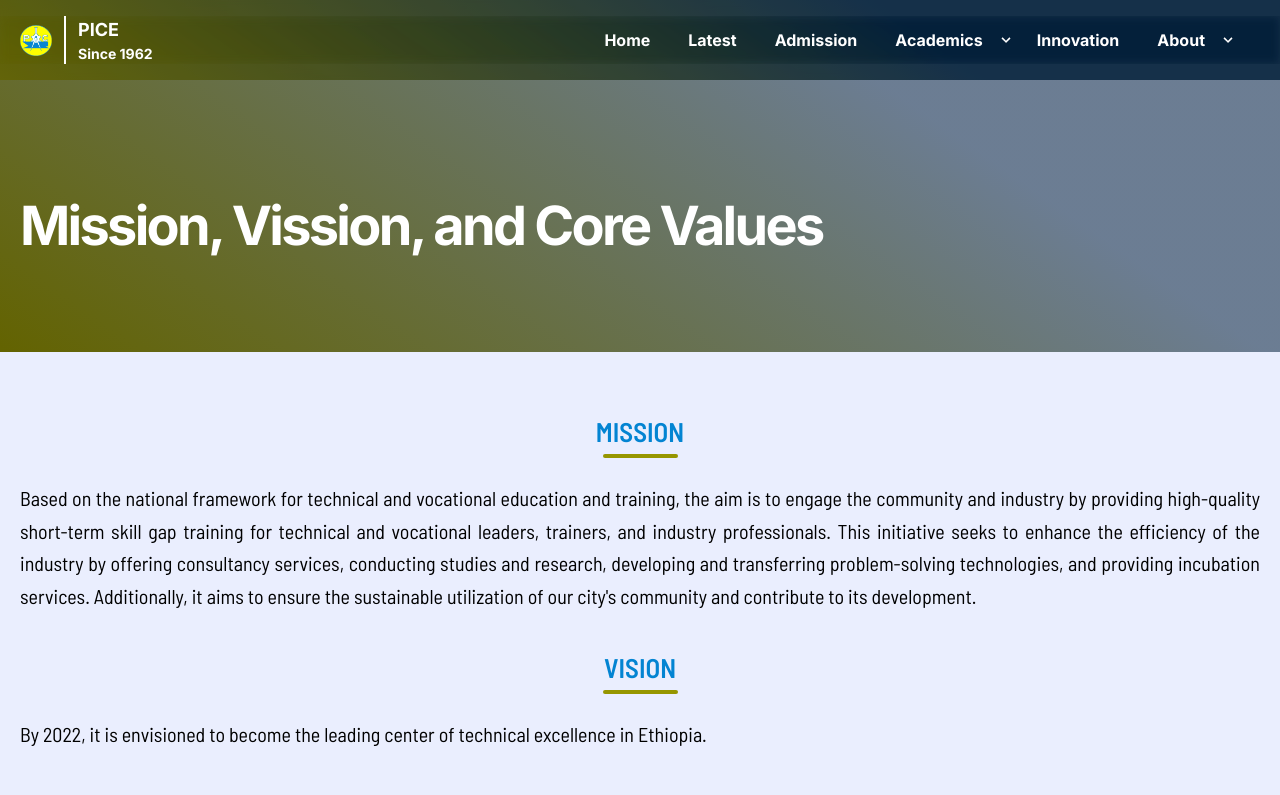
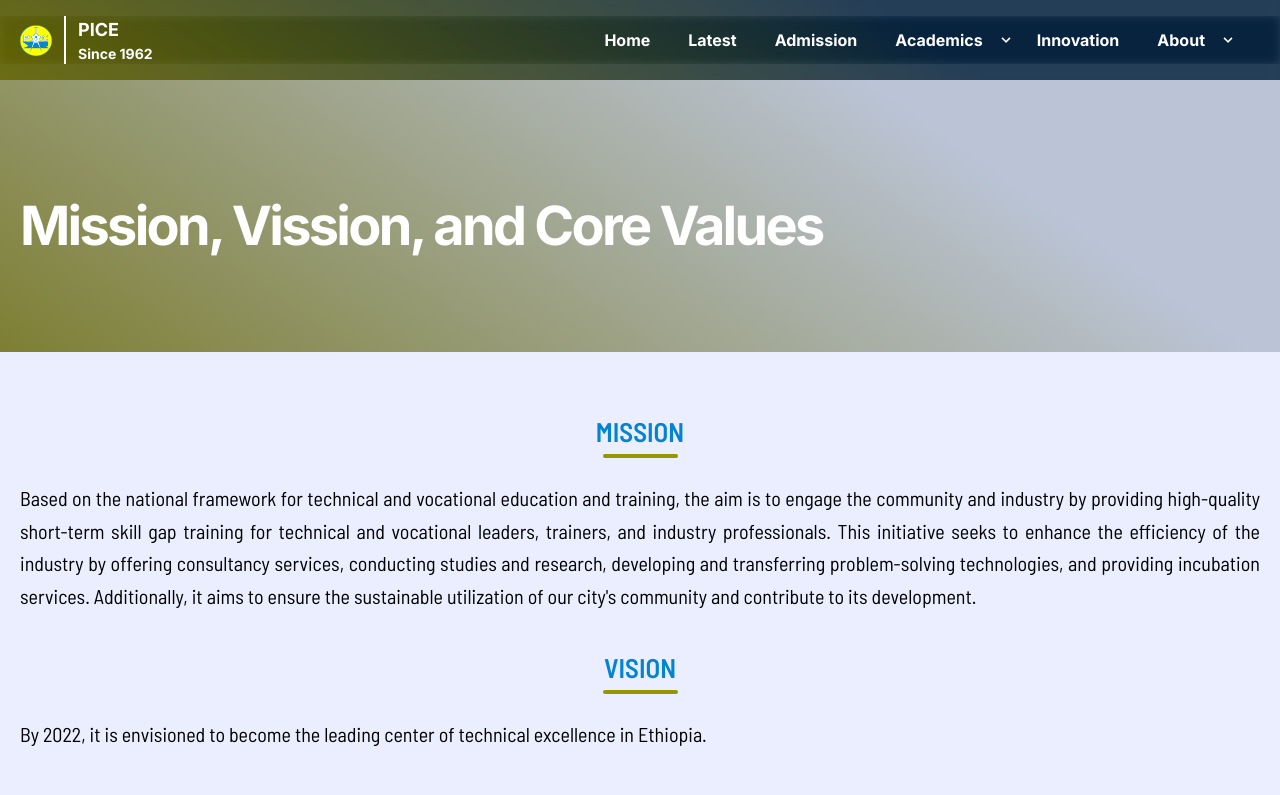
Before and after one commit to bini-i/PICE-Website, a Next.js app: page /about in a window 1280 px wide. Shown: the top 795 px of the page. Built offline with nearby package versions, Linux system fonts and the light colour scheme.

Commit message:
update hero section carousel

```diff
--- a/src/app/globals.css
+++ b/src/app/globals.css
@@ -393,7 +393,7 @@
     .hero-gradient {
         /* background-image: linear-gradient(180deg,#315d7180,#315d7199,#315d71); */
         /* background-image: radial-gradient(ellipse 200% 100% at bottom left,#fcfc00d3,#eaeefe94 100%); */
-        background: linear-gradient(35deg,rgba(99, 99, 0, 1) 0%, rgba(0, 29, 56, 0.54) 71%);
+        background: linear-gradient(35deg,rgba(99, 99, 0, 0.8) 0%, rgba(0, 29, 56, 0.2) 71%);
     }
 
     /* Map */
--- a/src/sections/hero/Carousel.tsx
+++ b/src/sections/hero/Carousel.tsx
@@ -1,12 +1,12 @@
 import Slider from "react-slick";
 // For example, in pages/index.js or components/YourProductSection.js
-import DynamicAliceCarousel from './DynamicAliceCarousel'; // Adjust the path as needed
+// import DynamicAliceCarousel from './DynamicAliceCarousel'; // Adjust the path as needed
 import "slick-carousel/slick/slick.css";
 import "slick-carousel/slick/slick-theme.css";
-import Img1 from "./../../assets/hero-slide1.jpg";
-import Img2 from "./../../assets/hero-slide2.jpg";
-import Img3 from "./../../assets/hero-slide3.jpg";
-import Img4 from "./../../assets/hero-slide4.jpg";
+import Img1 from "@/assets/hero-slide1.jpg";
+import Img2 from "@/assets/hero-slide2.jpg";
+import Img3 from "@/assets/hero-slide3.jpg";
+import Img4 from "@/assets/hero-slide4.jpg";
 
 const Carousel = () => {
     const slideImages = [
@@ -46,7 +46,7 @@ const Carousel = () => {
                         <div
                             className='w-full h-screen bg-cover bg-center'
                             style={{
-                                backgroundImage: `url(${slideImage.url})`,
+                                backgroundImage: `url(${slideImage.url.src})`,
                             }}
                         ></div>
                     </div>
--- a/src/sections/hero/Hero.tsx
+++ b/src/sections/hero/Hero.tsx
@@ -11,7 +11,7 @@ export const Hero = () => {
     <div className="min-h-screen flex flex-col justify-center">
       <section className="pt-32 pb-20 overflow-x-clip">
 
-        <div className="absolute top-0 left-0 w-full min-h-dvh z-50">
+        <div className="absolute top-0 left-0 w-full min-h-dvh z-40 overflow-hidden">
           <Carousel />
         </div>
 
```
Also changed, not shown: src/assets/hero-slide1.jpg.
